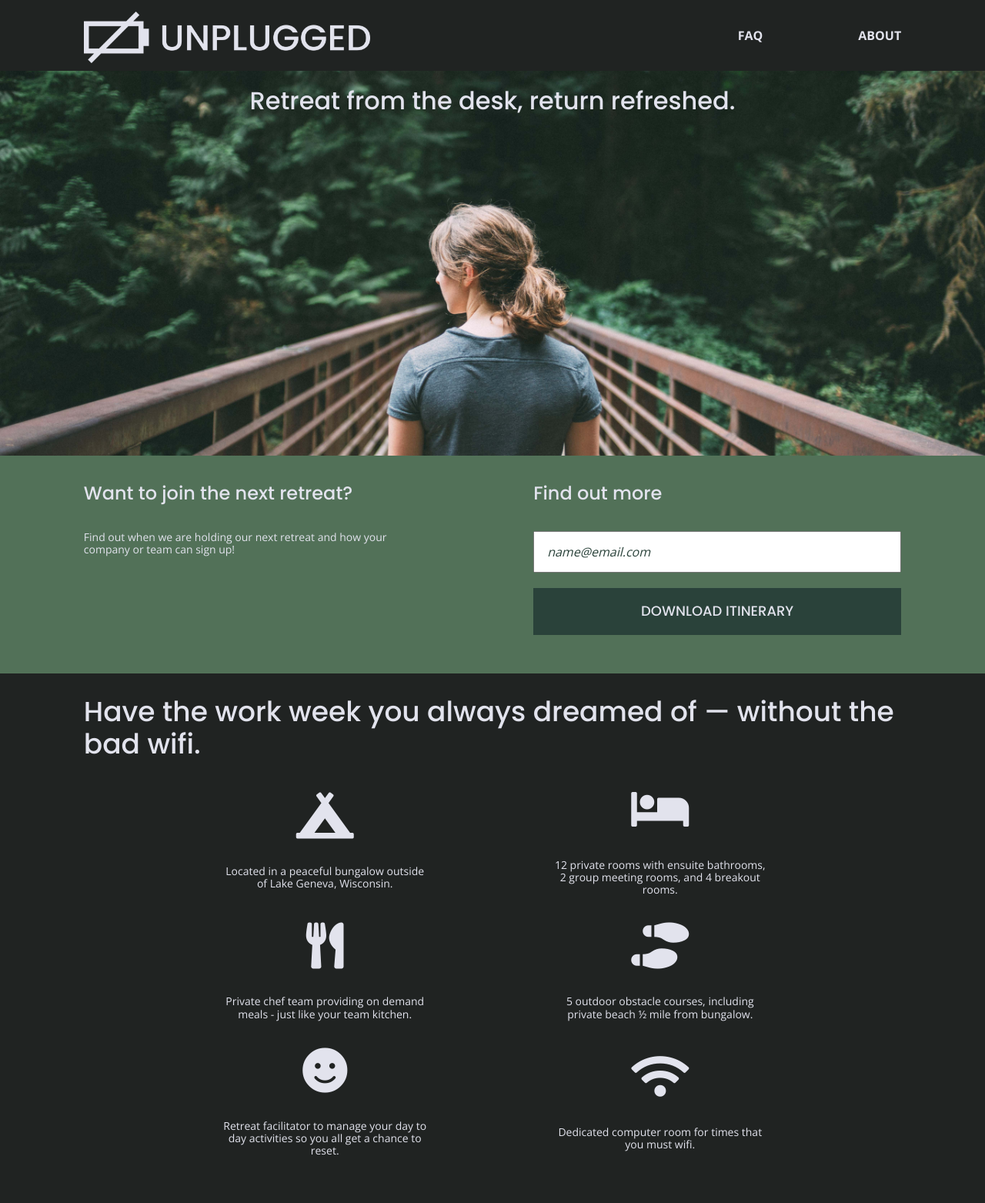
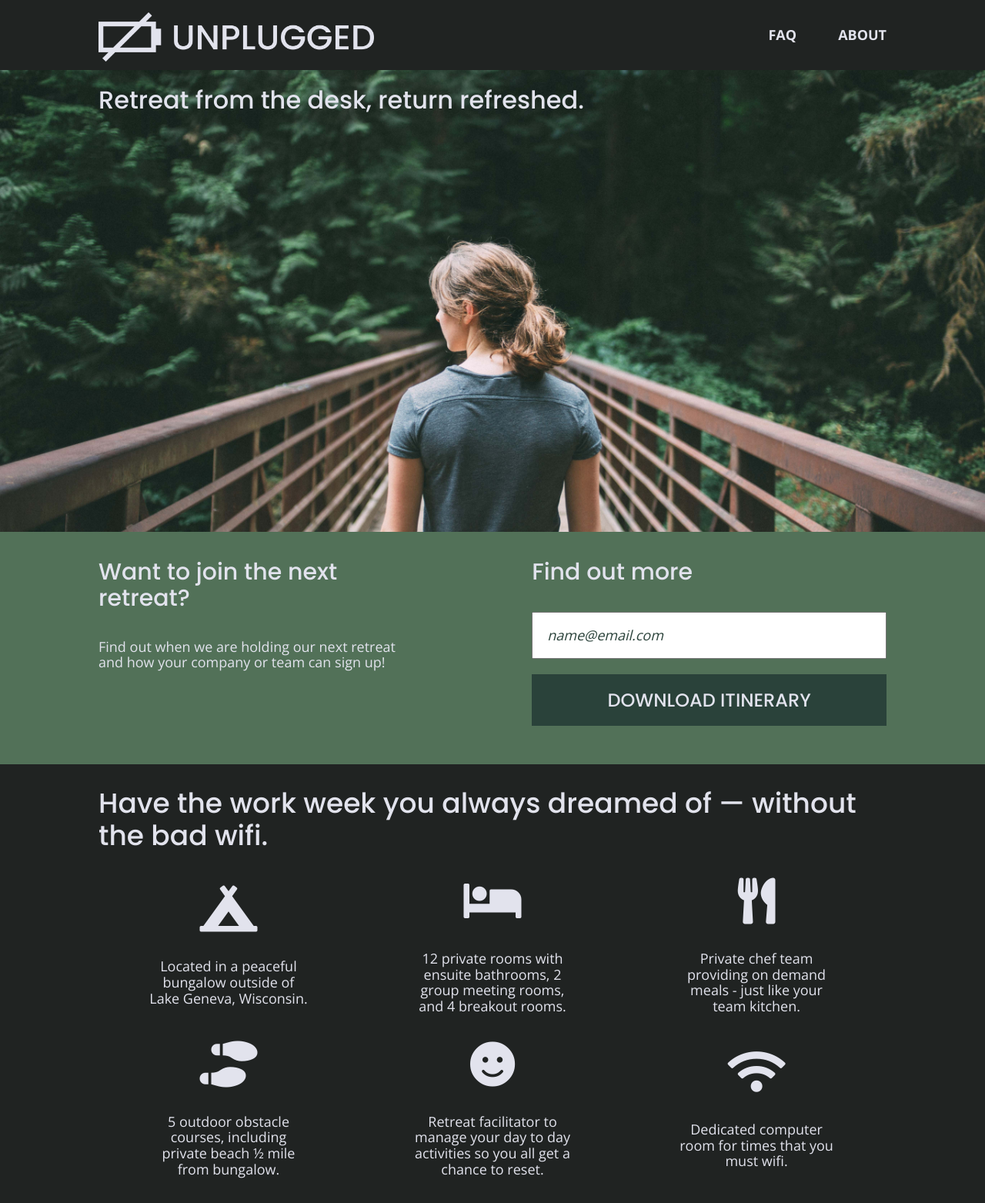
Before and after one commit to viet-v/unplugged-project, a website built with Parcel: page index.html in a window 1280 px wide. Shown: the top 1563 px of the page at 77% size. Built offline with nearby package versions, Linux system fonts and the light colour scheme; files whose address does not match are found by name.

Commit message:
Added homepage desktop style

```diff
--- a/css/main.css
+++ b/css/main.css
@@ -87,7 +87,7 @@ textarea {
    Author's custom styles
    ========================================================================== */
 
-/**------------------ General -------------------**/
+/**------------------ General mobile-------------------**/
 html {
   font-size: 16px;
 }
@@ -116,14 +116,14 @@ header, main, footer {
 
 }
 
-/**------------------ Header -------------------**/
+/**------------------ Header mobile -------------------**/
 
-header img {
+header img {               /* logo */
   width: 70%;
   padding: 15px 0 10px 0;
 }
 
-header .divide-line {
+header .divide-line {      /* line between logo and navigation on mobile ver */
   width: 100%;
   height: 1px;
   background-color: #3a3a3a;
@@ -149,7 +149,7 @@ header nav ul li a {
   color: #e2e3ed;
 }
 
-/**------------------ Hero area -------------------**/
+/**------------------ Hero mobile -------------------**/
 
 h1 {
   font-family: 'Poppins', sans-serif;
@@ -159,17 +159,18 @@ h1 {
 
 .hero {
   width: 100%;
-  height: 500px;
-  background: url('../img/hero.jpg') center;
+  min-height: 500px;
+  background: url('../img/hero.jpg') center;     /* easy way to create responsive image is to set it as background */
   background-size: cover;
   display: flex;
   justify-content: center;
   align-items: flex-start;
 }
 
-/**------------------ Form -------------------**/
+/**------------------ Form mobile -------------------**/
 
 .form {
+  width: 100%;
   display: flex;
   justify-content: center;
   background: #527158;
@@ -187,7 +188,7 @@ h1 {
 }
 
 
-input[type=text] {
+input[type=text] {          /* email input box */
   width: 100%;
   color: #2a423a;
   font-style: italic;
@@ -195,7 +196,7 @@ input[type=text] {
   box-sizing: border-box;
 }
 
-input[type=button] {
+input[type=button] {       /* summit button */
   width: 100%;
   padding: 20px 0;
   margin: 20px 0 50px 0;
@@ -210,7 +211,7 @@ input[type=button] {
 
 
 
-/**------------------ Features -------------------**/
+/**------------------ Features mobile -------------------**/
 
 .feature .wrapper {
   margin-bottom: 30px;
@@ -230,7 +231,7 @@ input[type=button] {
   font-weight: 500;
 }
 
-.feature-item {
+.feature-item {               /* includes 1 feature icon and 1 feature description */
   display: flex;
   justify-content: center;
   align-items: center;
@@ -252,7 +253,7 @@ input[type=button] {
   text-align: center;
 }
 
-/**------------------ Review -------------------**/
+/**------------------ Review mobile -------------------**/
 
 .review {
   display: flex;
@@ -291,7 +292,7 @@ input[type=button] {
   padding: 0 0 45px 0;
 }
 
-/**------------------ Footer -------------------**/
+/**------------------ Footer mobile -------------------**/
 
 .contact, .social, .copyright {
   width: 100%;
@@ -309,6 +310,7 @@ input[type=button] {
 
 .contact a, .contact p {
   font-style: normal;
+  font-size: 0.875em;
   text-decoration: none;
   color: #e2e3ed;
 }
@@ -330,11 +332,11 @@ footer h3 {
 
 .social-icons i {
   background-color: #527158;
-  border-radius: 50%;
+  border-radius: 50%;             /* circle background for each social icon */
   width: 40px;
   height: 40px;
   text-align: center;
-  line-height: 40px;
+  line-height: 40px;              /* line height = width = height -> get icon down center circle background */
 }
 
 .copyright {
@@ -442,11 +444,11 @@ footer h3 {
     justify-content: space-between;         /* Logo and navigation are now on the same line */
   }
 
-  header img {
+  header img {                     /* Smaller logo */
     width: 35%;
   }
 
-  .divide-line {
+  .divide-line {                   /* Hide divide line between logo and navigation */
     display: none;
   }
 
@@ -463,6 +465,10 @@ footer h3 {
 
   h1 {
     font-size: 3em;
+  }
+
+  .hero {
+    min-height: 600px;
   }
 
   /*-------------------- Form tablet --------------------*/
@@ -487,14 +493,14 @@ footer h3 {
 
   /*-------------------- Features tablet --------------------*/
 
-  .feature-list {
+  .feature-list {                  /* Reduce width so the list will appear 2 columns */
     width: 82%;
     display: flex;
     justify-content: space-between;
     flex-flow: row wrap;
   }
 
-  .feature-item {
+  .feature-item {                 /* Creates 2-column feature list */
     width: 50%;
   }
 
@@ -561,6 +567,92 @@ footer h3 {
     margin: 10px 0;
   }
 
+}
+
+@media only screen and (min-width: 1200px) {
+
+  .wrapper {
+    width: 80%;
+  }
+
+  /*-------------------- Header desktop --------------------*/
+
+  header nav {
+    width: 15%;
+  }
+
+  header nav ul li a {
+    font-size: 1.125em;
+  }
+
+  /*-------------------- Hero desktop --------------------*/
+
+  h1 {
+    font-size: 3.75em;
+    width: 70%;
+  }
+
+  .hero .wrapper {
+    justify-content: flex-start;
+  }
+
+  /*-------------------- Form desktop --------------------*/
+
+  .form h3 {
+    font-size: 1.875em;
+  }
+
+  .form p, input[type=text] {
+    font-size: 1.125em;
+  }
+
+  input[type=button] {
+    font-size: 1.5em;
+  }
+
+  /*-------------------- Features desktop --------------------*/
+
+  .feature-description {
+    font-size: 1.125em;
+  }
+
+  .feature-list {
+    width: 100%;
+  }
+
+  .feature-item {       /* Creates 3-column feature list */
+    width: 33%;
+  }
+
+  /*-------------------- Review desktop --------------------*/
+
+  .review h2 {
+    margin: 80px 0 70px 0;
+  }
+
+  .review h3 {
+    font-size: 1.875em;
+  }
+
+  .review-text p {
+    font-size: 1.125em;
+    line-height: 1.5em;
+  }
+
+  /*-------------------- Footer desktop --------------------*/
+
+  .footer h3 {
+    font-size: 1.875em;
+  }
+
+  .contact a, .contact p,
+  .copyright {
+    font-size: 1.125em;
+  }
+
+  footer .contact, footer .social {
+    width: 22%;
+  }
 }
 
 
```
